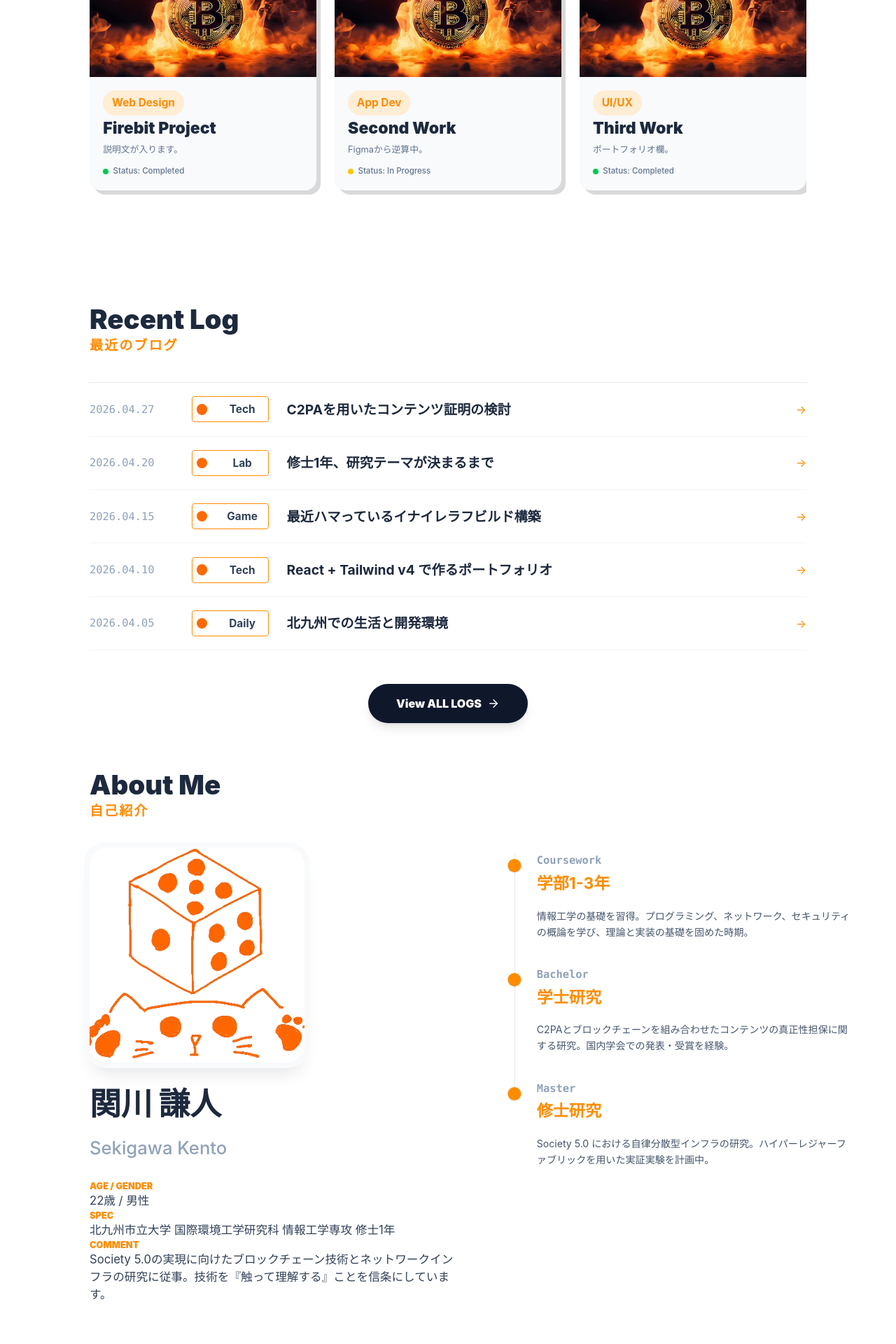
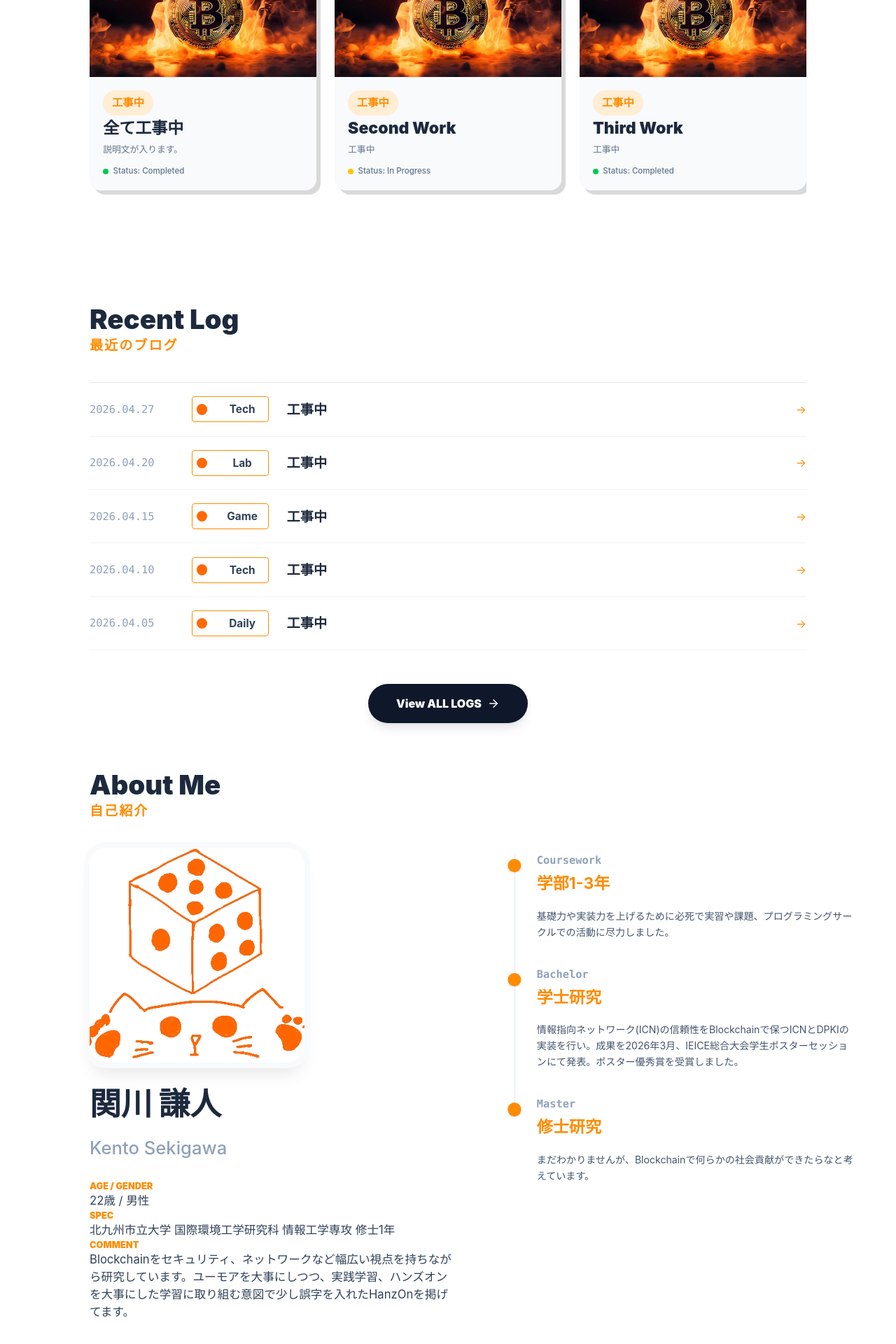
Before and after one commit to SageKenty/Web, a React (Vite) app: page / in a window 1280 px wide. Shown: the part 980-2900 px from the top of the page at 70% size. Built offline with nearby package versions, Linux system fonts and the light colour scheme.

Commit message:
Fix Content

```diff
--- a/src/components/sections/About.tsx
+++ b/src/components/sections/About.tsx
@@ -18,24 +18,24 @@ export interface TimelineItemData {
 export const PROFILE_DATA: ProfileItem[] = [
   { label: "AGE / GENDER", content: "22歳 / 男性" },
   { label: "SPEC", content: "北九州市立大学 国際環境工学研究科 情報工学専攻 修士1年" },
-  { label: "COMMENT", content: "Society 5.0の実現に向けたブロックチェーン技術とネットワークインフラの研究に従事。技術を『触って理解する』ことを信条にしています。" },
+  { label: "COMMENT", content: "Blockchainをセキュリティ、ネットワークなど幅広い視点を持ちながら研究しています。ユーモアを大事にしつつ、実践学習、ハンズオンを大事にした学習に取り組む意図で少し誤字を入れたHanzOnを掲げてます。" },
 ];
 
 export const TIMELINE_DATA: TimelineItemData[] = [
   {
     period: "Coursework",
     title: "学部1-3年",
-    description: "情報工学の基礎を習得。プログラミング、ネットワーク、セキュリティの概論を学び、理論と実装の基礎を固めた時期。"
+    description: "基礎力や実装力を上げるために必死で実習や課題、プログラミングサークルでの活動に尽力しました。"
   },
   {
     period: "Bachelor",
     title: "学士研究",
-    description: "C2PAとブロックチェーンを組み合わせたコンテンツの真正性担保に関する研究。国内学会での発表・受賞を経験。"
+    description: "情報指向ネットワーク(ICN)の信頼性をBlockchainで保つICNとDPKIの実装を行い。成果を2026年3月、IEICE総合大会学生ポスターセッションにて発表。ポスター優秀賞を受賞しました。"
   },
   {
     period: "Master",
     title: "修士研究",
-    description: " Society 5.0 における自律分散型インフラの研究。ハイパーレジャーファブリックを用いた実証実験を計画中。"
+    description: " まだわかりませんが、Blockchainで何らかの社会貢献ができたらなと考えています。"
   },
 ];
 
@@ -82,7 +82,7 @@ export default function AboutSection() {
                             <div>
                                 <h3 className="text-3xl md:text-[3.5vw] font-black text-slate-800 leading-tight">
                                     関川 謙人 <br />
-                                    <span className="text-xl md:text-[2vw] text-slate-400 font-medium">Sekigawa Kento</span>
+                                    <span className="text-xl md:text-[2vw] text-slate-400 font-medium">Kento Sekigawa</span>
                                 </h3>
                             </div>
 
--- a/src/components/sections/Blog.tsx
+++ b/src/components/sections/Blog.tsx
@@ -14,11 +14,11 @@ interface BlogItem {
 }
 
 const blogData = [
-  { id: 1, date: "2026.04.27", tag: "Tech", title: "C2PAを用いたコンテンツ証明の検討" },
-  { id: 2, date: "2026.04.20", tag: "Lab", title: "修士1年、研究テーマが決まるまで" },
-  { id: 3, date: "2026.04.15", tag: "Game", title: "最近ハマっているイナイレラフビルド構築" },
-  { id: 4, date: "2026.04.10", tag: "Tech", title: "React + Tailwind v4 で作るポートフォリオ" },
-  { id: 5, date: "2026.04.05", tag: "Daily", title: "北九州での生活と開発環境" },
+  { id: 1, date: "2026.04.27", tag: "Tech", title: "工事中" },
+  { id: 2, date: "2026.04.20", tag: "Lab", title: "工事中" },
+  { id: 3, date: "2026.04.15", tag: "Game", title: "工事中" },
+  { id: 4, date: "2026.04.10", tag: "Tech", title: "工事中" },
+  { id: 5, date: "2026.04.05", tag: "Daily", title: "工事中" },
 ];
 
 const BlogItem = ({ blog }: { blog: BlogItem }) => (
--- a/src/components/sections/Works.tsx
+++ b/src/components/sections/Works.tsx
@@ -17,10 +17,10 @@ interface PortfolioItem {
 }
 
 const portfolioData: PortfolioItem[] = [
-  { id: 1, tag: "Web Design", title: "Firebit Project", desc: "説明文が入ります。", status: "Completed", img: firebit, link: "https://example.com" },
-  { id: 2, tag: "App Dev", title: "Second Work", desc: "Figmaから逆算中。", status: "In Progress", img: firebit, link: "https://example.com" },
-  { id: 3, tag: "UI/UX", title: "Third Work", desc: "ポートフォリオ欄。", status: "Completed", img: firebit, link: "https://example.com" },
-  { id: 4, tag: "Blockchain", title: "Fourth Work", desc: "Proof of Work.", status: "Completed", img: firebit, link: "https://example.com" },
+  { id: 1, tag: "工事中", title: "全て工事中", desc: "説明文が入ります。", status: "Completed", img: firebit, link: "https://example.com" },
+  { id: 2, tag: "工事中", title: "Second Work", desc: "工事中", status: "In Progress", img: firebit, link: "https://example.com" },
+  { id: 3, tag: "工事中", title: "Third Work", desc: "工事中", status: "Completed", img: firebit, link: "https://example.com" },
+  { id: 4, tag: "工事中", title: "Fourth Work", desc: "工事中", status: "Completed", img: firebit, link: "https://example.com" },
 ];
 
 const PortfolioCard = ({ item, index, isExpanded }: { item: PortfolioItem; index: number; isExpanded: boolean }) => {
```
